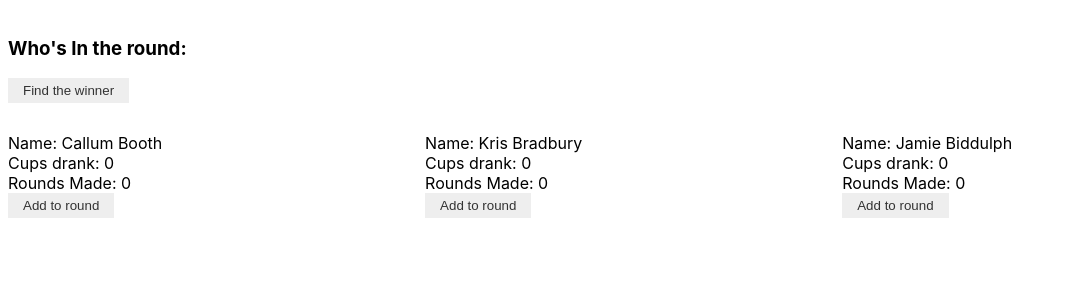
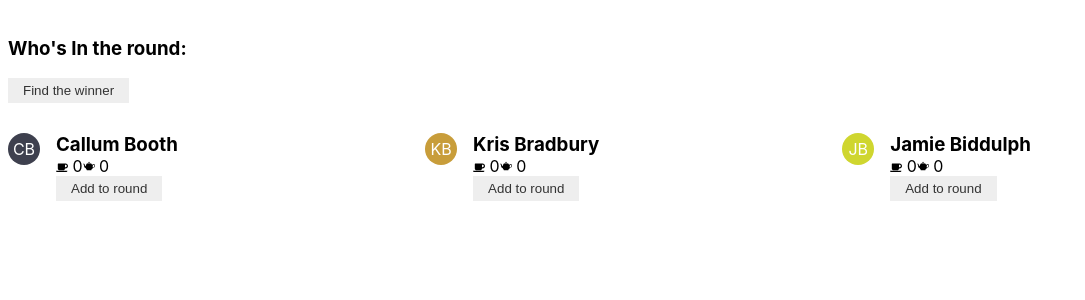
Before and after one commit to callumbooth/teaflip, a React (Create React App) app: page / in a window 1280 px wide. Shown: the top 300 px of the page, without its empty margins (0-1085 px from the left). Built offline with nearby package versions, Linux system fonts and the light colour scheme.

Commit message:
updated layout, added make a round, added remove person from round

```diff
--- a/src/App.js
+++ b/src/App.js
@@ -4,6 +4,9 @@ import WinnerModal from './components/WinnerModal/index';
 import './App.scss';
 
 import data from './data.json';
+
+import { ReactComponent as CoffeeIcon } from './icons/coffee-solid.svg';
+import { ReactComponent as TeaPot } from './icons/teapot.svg';
 
 class App extends Component {
     constructor(props) {
@@ -17,12 +20,49 @@ class App extends Component {
     }
 
     addPersonToRound(e, person) {
-        if (this.state.round.find(o => o.id === person.id)) {
+        if (this.state.round.indexOf(person.id) !== -1) {
             return;
         }
         this.setState(prevState => ({
             round: [...prevState.round, person.id]
         }));
+    }
+
+    removePersonFromRound(e, person) {
+        if (this.state.round.indexOf(person.id) === -1) {
+            return;
+        }
+        this.setState(prevState => ({
+            round: prevState.round.filter((id, i) => {
+                return id !== person.id
+            })
+        }));
+    }
+
+    makeARound(e, maker) {
+        let updatedPeople = this.state.people.slice();
+        let theRound = this.state.round.slice();
+
+        updatedPeople.map(person => {
+            if (theRound.indexOf(person.id) === -1) {
+                return person;
+            }
+            person.cupsdrank++;
+            if (maker.id === person.id) {
+                person.roundsmade++;
+            }
+
+            return person;
+        });
+
+        this.setState({
+            people: updatedPeople,
+            round: []
+        }, () => {
+            if (typeof(this.props.onChosen) === "function") {
+                this.props.onChosen(this.state.people);
+            }
+        });
     }
 
     chooseTeaMaker = (e) => {
@@ -40,11 +80,12 @@ class App extends Component {
 
             let weight = person.cupsdrank - person.roundsmade;
 
-            if (weight > 1) {
-                for(let i = 0; i < weight; i++) {
+            if (weight > 0) {
+                for(let i = 1; i < weight; i++) {
                     theRound.push(person.id);
                 }
             }
+            return updatedPeople;
         });
         const winner = theRound[this.getRandomInt(theRound.length)];
 
@@ -86,6 +127,16 @@ class App extends Component {
         });
     }
 
+    getRandomColor() {
+        var letters = '0123456789ABCDEF';
+        var color = '#';
+        for (var i = 0; i < 6; i++) {
+          color += letters[Math.floor(Math.random() * 16)];
+        }
+        return color;
+    }
+
+
     render() {
         return (
             <div className="tf-app">
@@ -109,14 +160,55 @@ class App extends Component {
 
                 <div className="people">
                     {this.state.people.map((person, i) => {
+                        let name = person.name.split(" ");
+                        let image
+                        if (person.image) {
+                            image = person.image;
+                        } else {
+                            image = (<div>
+                                {name.map((word, i) => {
+                                    if (i < 2) {
+                                        return word.substring(0,1);
+                                    }
+                                    return '';
+                                })}
+                            </div>);
+                        }
                         return (
                             <div className="person" key={i}>
-                                Name: {person.name} <br />
-                                Cups drank: {person.cupsdrank} <br />
-                                Rounds Made: {person.roundsmade} <br />
-                                <button className="tf-btn" onClick={(e) => this.addPersonToRound(e, person)}>
-                                    Add to round
-                                </button>
+                                <div className="person-wrapper">
+                                    <div className="profile-image" style={{"backgroundColor": this.getRandomColor()}}>
+                                        {image}
+                                    </div>
+                                    <div className="profile-info">
+                                        <div className="name"><h3>{person.name}</h3></div>
+                                        <div className="cups-info">
+                                            <div className="drank">
+                                                <CoffeeIcon style={{"width": "12px"}}/> {person.cupsdrank} <br />
+                                            </div>
+                                            <div className="made">
+                                                <TeaPot style={{"width": "12px"}}/> {person.roundsmade} <br />
+                                            </div>
+                                        </div>
+                                        <div style={{"flex": "0 0 100%"}}>
+                                            <button className="tf-btn" onClick={(e) => this.addPersonToRound(e, person)}>
+                                                Add to round
+                                            </button>
+                                        </div>
+                                        {this.state.round.indexOf(person.id) !== -1 ?
+                                            (
+                                                <div style={{"display": "block"}}>
+                                                    <button className="tf-btn" onClick={(e) => this.makeARound(e, person)}>
+                                                        Make the round
+                                                    </button>
+                                                    <button className="tf-btn" onClick={(e) => this.removePersonFromRound(e, person)}>
+                                                        delete from round
+                                                    </button>
+                                                </div>
+                                            )
+                                        : null}
+                                    </div>
+                                </div>
                             </div>
                         );
                     })}
--- a/src/App.scss
+++ b/src/App.scss
@@ -8,9 +8,54 @@
         flex-wrap: wrap;
         flex-direction: row;
 
+        .person-wrapper {
+            display: flex;
+            flex-wrap: wrap;
+            flex-direction: row;
+            width: 100%;
+        }
         .person {
             flex: 1 1 100%;
             max-width: 33%;
+            .profile-image {
+                width: 32px;
+                height: 32px;
+                background-color: #000;
+                border-radius: 50%;
+                color: #fff;
+                text-align: center;
+                display: flex;
+                align-items: center;
+                > div {
+                    flex: 0 0 100%;
+                }
+            }
+            .profile-info {
+                flex: 0 0 100%;
+                max-width: calc(100% - (32px + 1rem));
+                display: flex;
+                flex-wrap: wrap;
+                flex-direction: row;
+                padding-left: 1rem;
+                .name {
+                    flex: 0 0 100%;
+                    max-width: 100%;
+                    > h3 {
+                        margin: 0;
+                    }
+                }
+                .cups-info {
+                    flex: 0 0 100%;
+                    max-width: 100%;
+                    display: flex;
+                    .made, .drank {
+                        flex: 0 0 auto;
+                    }
+                    .tf-btn {
+                        flex: 0 0 100%;
+                    }
+                }
+            }
         }
     }
 }
@@ -25,6 +70,7 @@
     border: none;
     color: #333;
     padding: 5px 15px;
+    cursor: pointer;
 }
 
 @import './components/WinnerModal/styles';
```
Also changed, not shown: src/icons/teapot.svg (added).
